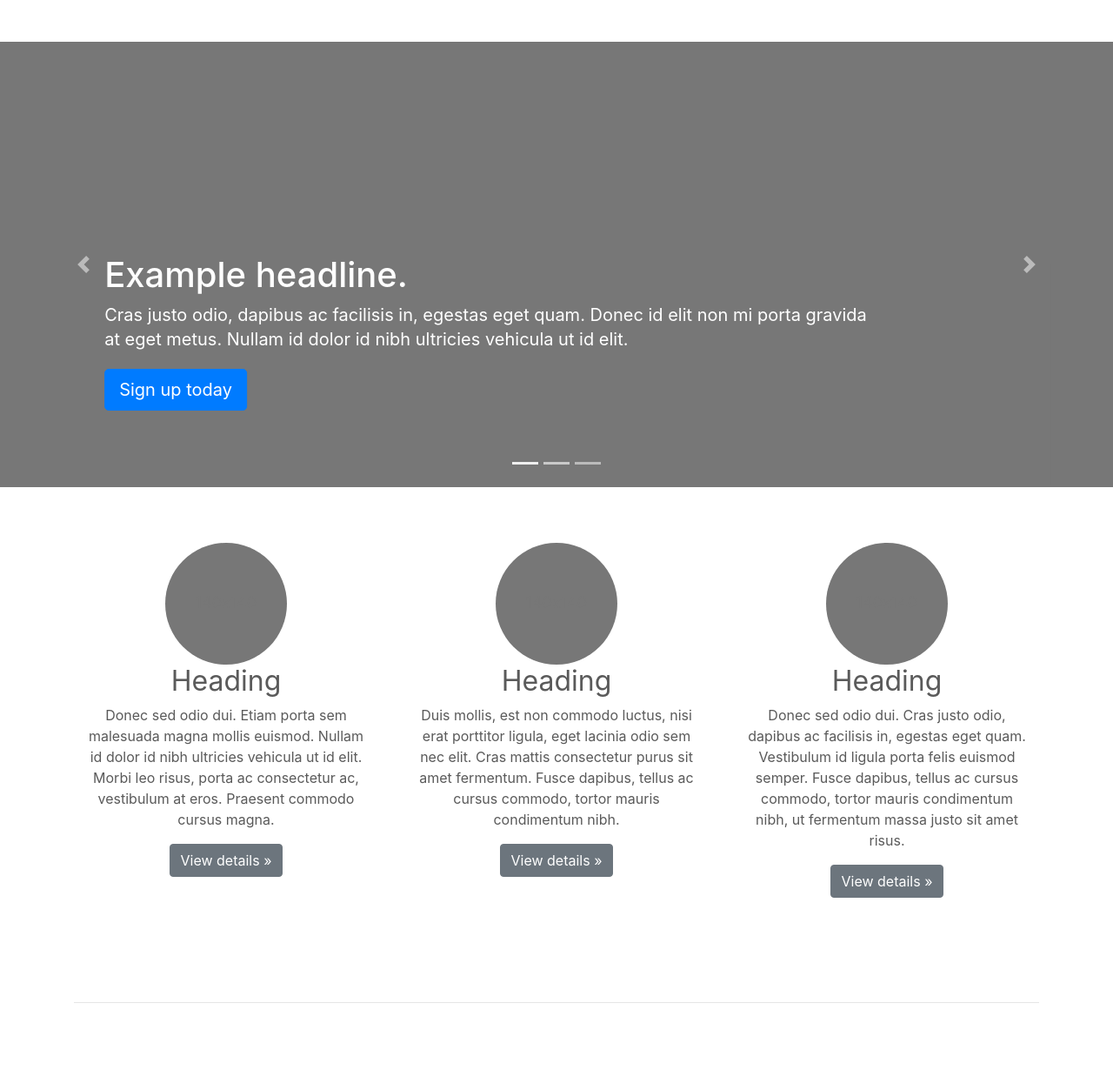
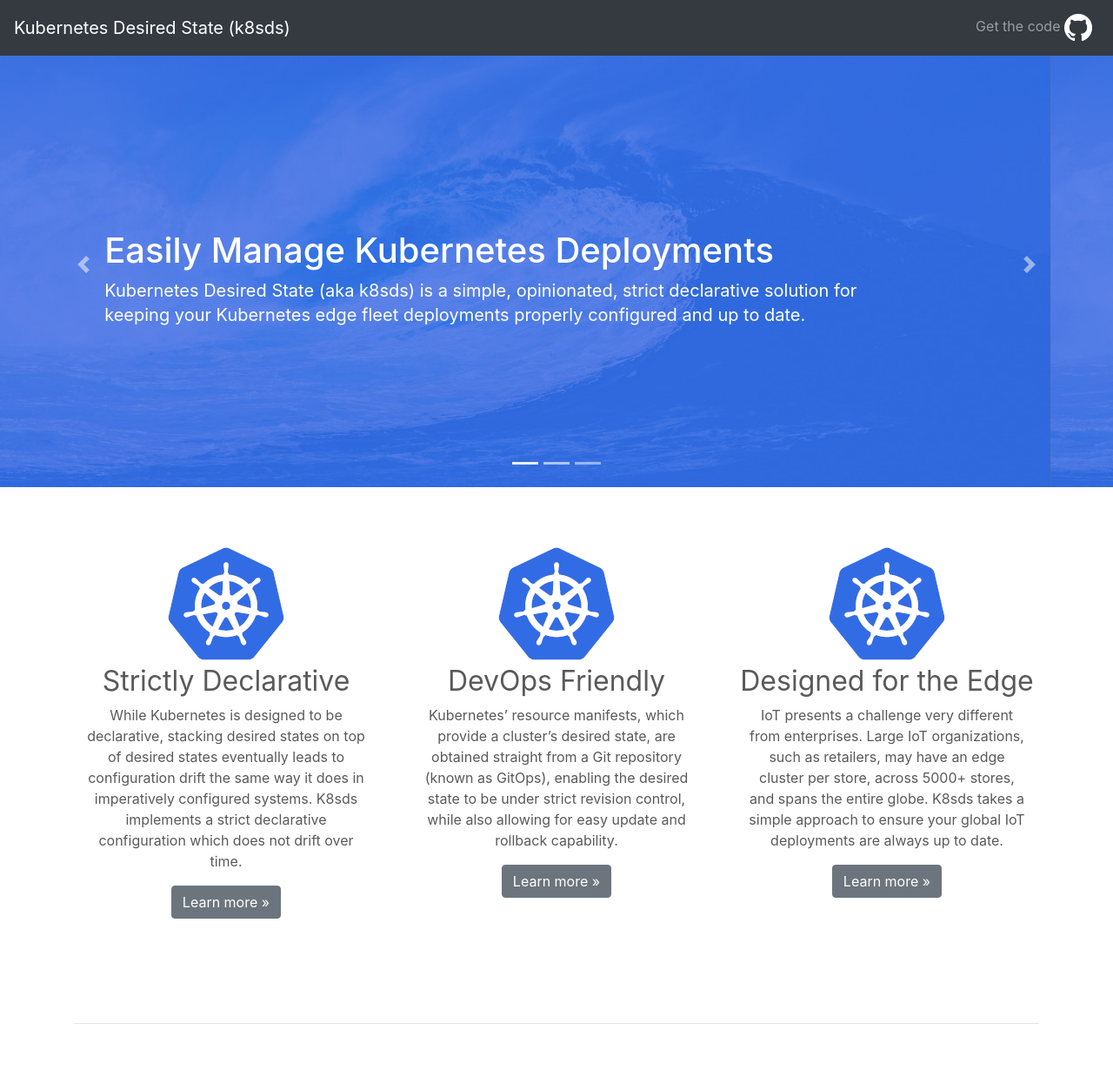
Before and after one commit to k8sdesiredstate/k8sdesiredstate.github.io, a plain HTML site: page index.html in a window 1280 px wide. Shown: the top 1230 px of the page at 87% size. Drawn offline with Linux system fonts and the light colour scheme.

Commit message:
Added k8sds initial content

```diff
--- a/index.html
+++ b/index.html
@@ -32,7 +32,19 @@
     <link href="carousel.css" rel="stylesheet">
   </head>
   <body>
+    <header>
+      <nav class="navbar navbar-expand-md navbar-dark fixed-top bg-dark">
+        <a class="navbar-brand" href="#">Kubernetes Desired State  (k8sds)</a>
+        <div class="collapse navbar-collapse" id="navbarCollapse">
 
+            <div class="navbar-nav ml-auto">
+                <a href="https://github.com/k8sdesiredstate/k8sds-api/wiki" class="nav-item nav-link">Get the code
+                  <img src="GitHub-Mark-Light-32px.png" height="32" alt="GitHub">
+                </a>
+            </div>
+        </div>
+      </nav>
+    </header>
 <main role="main">
 
   <div id="myCarousel" class="carousel slide" data-ride="carousel">
@@ -43,32 +55,35 @@
     </ol>
     <div class="carousel-inner">
       <div class="carousel-item active">
+        <img src="wave_background.jpg" alt="">
         <svg class="bd-placeholder-img" width="100%" height="100%" xmlns="http://www.w3.org/2000/svg" preserveAspectRatio="xMidYMid slice" focusable="false" role="img"><rect width="100%" height="100%" fill="#777"/></svg>
         <div class="container">
           <div class="carousel-caption text-left">
-            <h1>Example headline.</h1>
-            <p>Cras justo odio, dapibus ac facilisis in, egestas eget quam. Donec id elit non mi porta gravida at eget metus. Nullam id dolor id nibh ultricies vehicula ut id elit.</p>
-            <p><a class="btn btn-lg btn-primary" href="#" role="button">Sign up today</a></p>
+            <h1>Easily Manage Kubernetes Deployments</h1>
+            <p>Kubernetes Desired State (aka k8sds) is a simple, opinionated, strict declarative solution for keeping your Kubernetes edge fleet deployments properly configured and up to date.</p>
+            <p>&nbsp;</p><p>&nbsp;</p>
           </div>
         </div>
       </div>
       <div class="carousel-item">
+        <img src="wave_background.jpg" alt="">
         <svg class="bd-placeholder-img" width="100%" height="100%" xmlns="http://www.w3.org/2000/svg" preserveAspectRatio="xMidYMid slice" focusable="false" role="img"><rect width="100%" height="100%" fill="#777"/></svg>
         <div class="container">
           <div class="carousel-caption">
-            <h1>Another example headline.</h1>
-            <p>Cras justo odio, dapibus ac facilisis in, egestas eget quam. Donec id elit non mi porta gravida at eget metus. Nullam id dolor id nibh ultricies vehicula ut id elit.</p>
-            <p><a class="btn btn-lg btn-primary" href="#" role="button">Learn more</a></p>
+            <h1>Utilize Your Existing Development Pipeline</h1>
+            <p>K8sds is designed to seamlessly enable production at scale using existing continuous integration and continuous delivery (CI/CD) pipelines.</p>
+            <p>&nbsp;</p><p>&nbsp;</p>
           </div>
         </div>
       </div>
       <div class="carousel-item">
+        <img src="wave_background.jpg" alt="">
         <svg class="bd-placeholder-img" width="100%" height="100%" xmlns="http://www.w3.org/2000/svg" preserveAspectRatio="xMidYMid slice" focusable="false" role="img"><rect width="100%" height="100%" fill="#777"/></svg>
         <div class="container">
           <div class="carousel-caption text-right">
-            <h1>One more for good measure.</h1>
-            <p>Cras justo odio, dapibus ac facilisis in, egestas eget quam. Donec id elit non mi porta gravida at eget metus. Nullam id dolor id nibh ultricies vehicula ut id elit.</p>
-            <p><a class="btn btn-lg btn-primary" href="#" role="button">Browse gallery</a></p>
+            <h1>A Truly Declarative GitOps Solution</h1>
+            <p>Kubernetes cluster’s single source-of-truth for configuration is GitHub, ensuring a cluster’s configuration is under strict revision control, while allowing for easy update and rollback.</p>
+            <p>&nbsp;</p><p>&nbsp;</p>
           </div>
         </div>
       </div>
@@ -93,22 +108,22 @@
     <!-- Three columns of text below the carousel -->
     <div class="row">
       <div class="col-lg-4">
-        <svg class="bd-placeholder-img rounded-circle" width="140" height="140" xmlns="http://www.w3.org/2000/svg" preserveAspectRatio="xMidYMid slice" focusable="false" role="img" aria-label="Placeholder: 140x140"><title>Placeholder</title><rect width="100%" height="100%" fill="#777"/><text x="50%" y="50%" fill="#777" dy=".3em">140x140</text></svg>
-        <h2>Heading</h2>
-        <p>Donec sed odio dui. Etiam porta sem malesuada magna mollis euismod. Nullam id dolor id nibh ultricies vehicula ut id elit. Morbi leo risus, porta ac consectetur ac, vestibulum at eros. Praesent commodo cursus magna.</p>
-        <p><a class="btn btn-secondary" href="#" role="button">View details &raquo;</a></p>
+        <img src="k8s_logo.png" class="rounded-circle" width="140" height="140" alt="">
+        <h2>Strictly Declarative</h2>
+        <p>While Kubernetes is designed to be declarative, stacking desired states on top of desired states eventually leads to configuration drift the same way it does in imperatively configured systems. K8sds implements a strict declarative configuration which does not drift over time.</p>
+        <p><a class="btn btn-secondary" href="https://github.com/k8sdesiredstate/k8sds-api/wiki" role="button">Learn more &raquo;</a></p>
       </div><!-- /.col-lg-4 -->
       <div class="col-lg-4">
-        <svg class="bd-placeholder-img rounded-circle" width="140" height="140" xmlns="http://www.w3.org/2000/svg" preserveAspectRatio="xMidYMid slice" focusable="false" role="img" aria-label="Placeholder: 140x140"><title>Placeholder</title><rect width="100%" height="100%" fill="#777"/><text x="50%" y="50%" fill="#777" dy=".3em">140x140</text></svg>
-        <h2>Heading</h2>
-        <p>Duis mollis, est non commodo luctus, nisi erat porttitor ligula, eget lacinia odio sem nec elit. Cras mattis consectetur purus sit amet fermentum. Fusce dapibus, tellus ac cursus commodo, tortor mauris condimentum nibh.</p>
-        <p><a class="btn btn-secondary" href="#" role="button">View details &raquo;</a></p>
+        <img src="k8s_logo.png" class="rounded-circle" width="140" height="140" alt="">
+        <h2>DevOps Friendly</h2>
+        <p>Kubernetes’ resource manifests, which provide a cluster’s desired state, are obtained straight from a Git repository (known as GitOps), enabling the desired state to be under strict revision control, while also allowing for easy update and rollback capability.</p>
+        <p><a class="btn btn-secondary" href="https://github.com/k8sdesiredstate/k8sds-api/wiki" role="button">Learn more &raquo;</a></p>
       </div><!-- /.col-lg-4 -->
       <div class="col-lg-4">
-        <svg class="bd-placeholder-img rounded-circle" width="140" height="140" xmlns="http://www.w3.org/2000/svg" preserveAspectRatio="xMidYMid slice" focusable="false" role="img" aria-label="Placeholder: 140x140"><title>Placeholder</title><rect width="100%" height="100%" fill="#777"/><text x="50%" y="50%" fill="#777" dy=".3em">140x140</text></svg>
-        <h2>Heading</h2>
-        <p>Donec sed odio dui. Cras justo odio, dapibus ac facilisis in, egestas eget quam. Vestibulum id ligula porta felis euismod semper. Fusce dapibus, tellus ac cursus commodo, tortor mauris condimentum nibh, ut fermentum massa justo sit amet risus.</p>
-        <p><a class="btn btn-secondary" href="#" role="button">View details &raquo;</a></p>
+        <img src="k8s_logo.png" class="rounded-circle" width="140" height="140" alt="">
+        <h2>Designed for the Edge</h2>
+        <p>IoT presents a challenge very different from enterprises. Large IoT organizations, such as retailers, may have an edge cluster per store, across 5000+ stores, and spans the entire globe. K8sds takes a simple approach to ensure your global IoT deployments are always up to date.</p>
+        <p><a class="btn btn-secondary" href="https://github.com/k8sdesiredstate/k8sds-api/wiki" role="button">Learn more &raquo;</a></p>
       </div><!-- /.col-lg-4 -->
     </div><!-- /.row -->
 
@@ -119,11 +134,11 @@
 
     <div class="row featurette">
       <div class="col-md-7">
-        <h2 class="featurette-heading">First featurette heading. <span class="text-muted">It’ll blow your mind.</span></h2>
-        <p class="lead">Donec ullamcorper nulla non metus auctor fringilla. Vestibulum id ligula porta felis euismod semper. Praesent commodo cursus magna, vel scelerisque nisl consectetur. Fusce dapibus, tellus ac cursus commodo.</p>
+        <h2 class="featurette-heading">Managing your desired state</h2>
+        <p class="lead">Like the thermostat in your house, you set the temperature, or desired state, and the system takes over to continuously ensure that the actual state matches the desired state. However, if you have 300 thermostats, it gets confusing which temperature was requested for each thermostat. K8sds maps exactly 1 directory, which is under revision control, to your desired state documents (Kubernetes resource manifests). This allows you to always know exactly what your desired state is.</p>
       </div>
       <div class="col-md-5">
-        <svg class="bd-placeholder-img bd-placeholder-img-lg featurette-image img-fluid mx-auto" width="500" height="500" xmlns="http://www.w3.org/2000/svg" preserveAspectRatio="xMidYMid slice" focusable="false" role="img" aria-label="Placeholder: 500x500"><title>Placeholder</title><rect width="100%" height="100%" fill="#eee"/><text x="50%" y="50%" fill="#aaa" dy=".3em">500x500</text></svg>
+        <img class="featurette-image img-fluid mx-auto" src="thermostat.png" height="500px" width="500px" alt="Generic placeholder image">
       </div>
     </div>
 
@@ -131,11 +146,11 @@
 
     <div class="row featurette">
       <div class="col-md-7 order-md-2">
-        <h2 class="featurette-heading">Oh yeah, it’s that good. <span class="text-muted">See for yourself.</span></h2>
-        <p class="lead">Donec ullamcorper nulla non metus auctor fringilla. Vestibulum id ligula porta felis euismod semper. Praesent commodo cursus magna, vel scelerisque nisl consectetur. Fusce dapibus, tellus ac cursus commodo.</p>
+        <h2 class="featurette-heading">Leverage existing CI/CD pipelines</h2>
+        <p class="lead">DevOps is becoming central to the digital transformation strategy for many organizations, providing a robust and transparent pipeline for product development. Integrating DevOps with Kubernetes deployments provides organizations with mature and efficient tools and processes for deploying critical business applications. By tightly integrating with Git as the source-of-truth for desired state, K8sds makes it trivial to add the “deployment” stage to your existing Git-based development pipeline.</p>
       </div>
       <div class="col-md-5 order-md-1">
-        <svg class="bd-placeholder-img bd-placeholder-img-lg featurette-image img-fluid mx-auto" width="500" height="500" xmlns="http://www.w3.org/2000/svg" preserveAspectRatio="xMidYMid slice" focusable="false" role="img" aria-label="Placeholder: 500x500"><title>Placeholder</title><rect width="100%" height="100%" fill="#eee"/><text x="50%" y="50%" fill="#aaa" dy=".3em">500x500</text></svg>
+        <img class="featurette-image img-fluid mx-auto" src="gitops.png" height="500px" width="500px" alt="Generic placeholder image">
       </div>
     </div>
 
@@ -143,11 +158,11 @@
 
     <div class="row featurette">
       <div class="col-md-7">
-        <h2 class="featurette-heading">And lastly, this one. <span class="text-muted">Checkmate.</span></h2>
-        <p class="lead">Donec ullamcorper nulla non metus auctor fringilla. Vestibulum id ligula porta felis euismod semper. Praesent commodo cursus magna, vel scelerisque nisl consectetur. Fusce dapibus, tellus ac cursus commodo.</p>
+        <h2 class="featurette-heading">K8sds was made for the IoT challenge</h2>
+        <p class="lead">IoT deployments are typically remote, may have thousands of locations, likely behind firewalls, may have intermittent network access, and the problems go. K8sds makes managing IoT deployments simple, by just monitoring the configured repository and deploying releases as soon as they are merged into the production branch. An authorized administrator could deploy an updated enterprise software stack, to thousands of nodes across the world, with a simple command, such as: <code>>$ git merge release1.5</code></p>
       </div>
       <div class="col-md-5">
-        <svg class="bd-placeholder-img bd-placeholder-img-lg featurette-image img-fluid mx-auto" width="500" height="500" xmlns="http://www.w3.org/2000/svg" preserveAspectRatio="xMidYMid slice" focusable="false" role="img" aria-label="Placeholder: 500x500"><title>Placeholder</title><rect width="100%" height="100%" fill="#eee"/><text x="50%" y="50%" fill="#aaa" dy=".3em">500x500</text></svg>
+        <img class="featurette-image img-fluid mx-auto" src="iot.png" height="500px" width="500px" alt="Generic placeholder image">
       </div>
     </div>
 
```
Also changed, not shown: GitHub-Mark-Light-32px.png (added), gitops.png (added), iot.png (added), k8s_logo.png (added), thermostat.png (added), wave_background.jpg (added), 1 other file.
